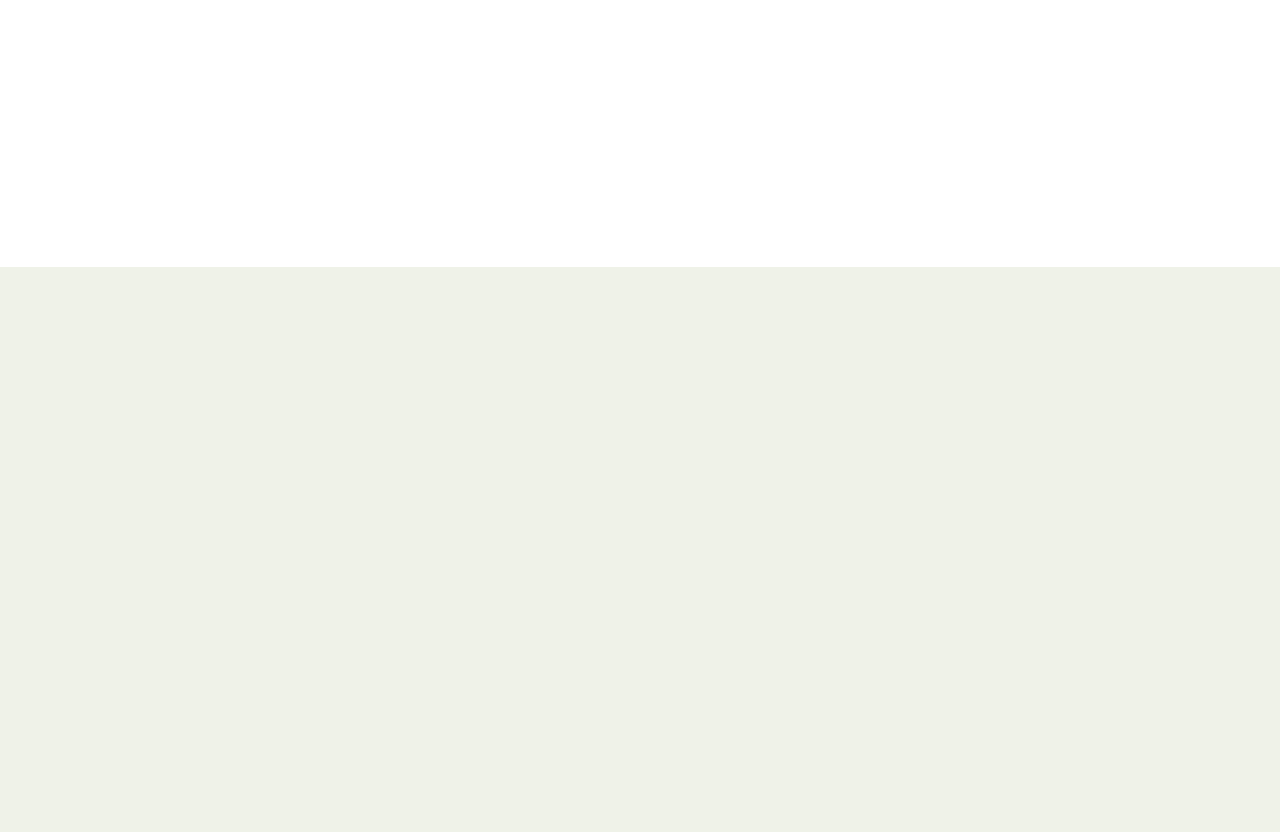
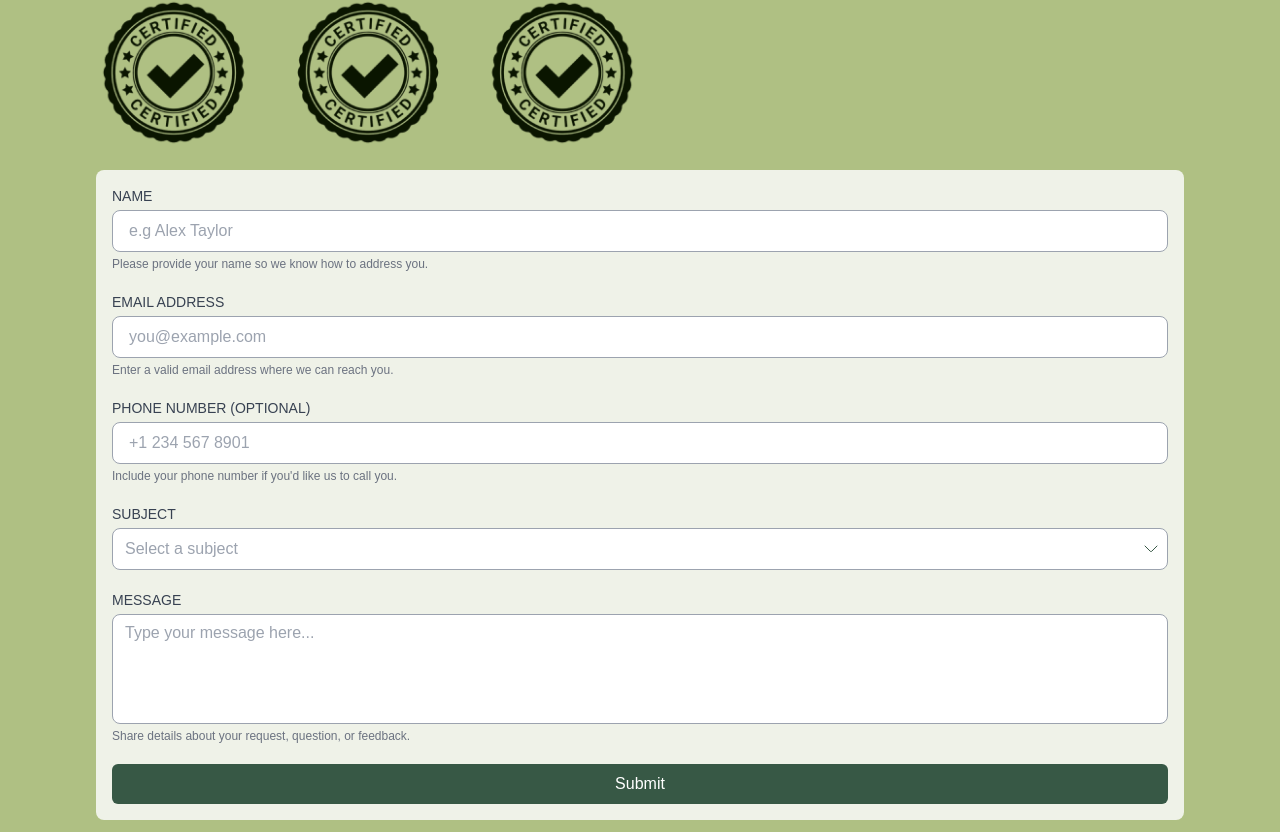
Before and after one commit to bagussuprapta/kreative-assembly, a React (Create React App) app: page / in a window 1280 px wide. Shown: the part 3083-3915 px from the top of the page. Before the commit the page ends 3350 px from the top, so only its background shows below. Built offline with nearby package versions, Linux system fonts and the light colour scheme; the HTML template or start-up script is replaced by a standard one; a web font is replaced by a local one.

Commit message:
feat(get-in-touch): create get in touch component with form

```diff
--- a/package.json
+++ b/package.json
@@ -6,6 +6,7 @@
   "private": true,
   "dependencies": {
     "@headlessui/react": "^2.2.0",
+    "clsx": "^2.1.1",
     "react": "^18.3.1",
     "react-dom": "^18.3.1",
     "react-scripts": "5.0.1",
--- /dev/null
+++ b/src/components/interface/GetInTouch.jsx
@@ -0,0 +1,158 @@
+import React, { useState } from "react";
+import { Combobox, ComboboxButton, ComboboxInput, ComboboxOption, ComboboxOptions, Field, Textarea } from "@headlessui/react";
+import clsx from "clsx";
+
+const people = [
+  { id: 1, name: "General Inquiry" },
+  { id: 2, name: "Support Request" },
+  { id: 3, name: "Sales Inquiry" },
+  { id: 4, name: "Feedback or Suggestions" },
+  { id: 5, name: "Product Customization Request" },
+];
+
+function GetInTouch() {
+  const [query, setQuery] = useState("");
+  const [selected, setSelected] = useState();
+
+  const filteredPeople =
+    query === ""
+      ? people
+      : people.filter((person) => {
+          return person.name.toLowerCase().includes(query.toLowerCase());
+        });
+
+  const [formData, setFormData] = useState({
+    name: "",
+    email: "",
+    phone: "",
+    subject: "",
+    message: "",
+  });
+
+  const handleChange = (e) => {
+    const { name, value } = e.target;
+    setFormData({ ...formData, [name]: value });
+  };
+
+  const handleSubmit = (e) => {
+    e.preventDefault();
+    console.log("Form submitted:", formData);
+    // Add your form submission logic here
+  };
+
+  return (
+    <div className=" mx-auto py-3 ">
+      <div className="flex flex-col gap-y-2">
+        <h2 className="mb-5 text-4xl">Get in Touch</h2>
+        <p>Have questions or ready to learn more about how Bug Bug Consulting can transform your pest management? We're here to help.</p>
+        <img className="place-self-start ssm:w-2/3 sm:w-1/2" src="Certified.png" alt="" />
+      </div>
+      <form onSubmit={handleSubmit} className="space-y-5 bg-bugbug-25 p-4 rounded-lg mt-5">
+        <div>
+          <label htmlFor="name" className="block text-sm font-medium text-gray-700">
+            NAME
+          </label>
+          <input
+            type="text"
+            id="name"
+            name="name"
+            value={formData.name}
+            onChange={handleChange}
+            className="border border-gray-400 w-full py-2 px-4 rounded-lg mt-1 outline-none"
+            placeholder="e.g Alex Taylor"
+          />
+          <p className="text-xs mt-1 text-gray-500">Please provide your name so we know how to address you.</p>
+        </div>
+        <div>
+          <label htmlFor="email" className="block text-sm font-medium text-gray-700">
+            EMAIL ADDRESS
+          </label>
+          <input
+            type="email"
+            id="email"
+            name="email"
+            value={formData.email}
+            onChange={handleChange}
+            className="border border-gray-400 w-full py-2 px-4 rounded-lg mt-1 outline-none"
+            placeholder="you@example.com"
+          />
+          <p className="text-xs mt-1 text-gray-500">Enter a valid email address where we can reach you.</p>
+        </div>
+        <div>
+          <label htmlFor="phone" className="block text-sm font-medium text-gray-700">
+            PHONE NUMBER (OPTIONAL)
+          </label>
+          <input
+            type="tel"
+            id="phone"
+            name="phone"
+            value={formData.phone}
+            onChange={handleChange}
+            className="border border-gray-400 w-full py-2 px-4 rounded-lg mt-1 outline-none"
+            placeholder="+1 234 567 8901"
+          />
+          <p className="text-xs mt-1 text-gray-500">Include your phone number if you'd like us to call you.</p>
+        </div>
+        <div>
+          <label htmlFor="subject" className="block text-sm font-medium text-gray-700">
+            SUBJECT
+          </label>
+          <div className="mx-auto mt-1">
+            <Combobox value={selected} onChange={(value) => setSelected(value)} onClose={() => setQuery("")}>
+              <div className="relative">
+                <ComboboxInput
+                  className={clsx("w-full rounded-lg border bg-white border-gray-400 pr-8 pl-3 py-2 px-4", "focus:outline-none data-[focus]:outline-2 data-[focus]:-outline-offset-2")}
+                  displayValue={(person) => person?.name}
+                  onChange={(event) => setQuery(event.target.value)}
+                  placeholder="Select a subject"
+                />
+                <ComboboxButton className="group absolute inset-y-0 right-0 px-2.5">
+                  <svg width="14" height="8" viewBox="0 0 14 8" fill="none" xmlns="http://www.w3.org/2000/svg">
+                    <path d="M13 1L7.70711 6.29289C7.31658 6.68342 6.68342 6.68342 6.29289 6.29289L1 1" stroke="#375845" stroke-linecap="round" />
+                  </svg>
+                </ComboboxButton>
+              </div>
+
+              <ComboboxOptions
+                anchor="bottom"
+                transition
+                className={clsx(
+                  "w-[var(--input-width)] rounded-xl border-gray-400 border p-1 [--anchor-gap:var(--spacing-1)] empty:invisible",
+                  "transition duration-100 ease-in data-[leave]:data-[closed]:opacity-0 bg-white mt-2"
+                )}
+              >
+                {filteredPeople.map((person) => (
+                  <ComboboxOption key={person.id} value={person} className="group flex cursor-pointer items-center gap-2 rounded-lg py-1.5 px-3 hover:bg-bugbug-400 hover:text-white">
+                    <div className="">{person.name}</div>
+                  </ComboboxOption>
+                ))}
+              </ComboboxOptions>
+            </Combobox>
+          </div>
+        </div>
+        <div>
+          <label htmlFor="message" className="block text-sm font-medium text-gray-700">
+            MESSAGE
+          </label>
+          <div className="mt-1">
+            <Field>
+              <Textarea
+                className={clsx("block w-full resize-none rounded-lg border border-gray-400 py-1.5 px-3", "focus:outline-none data-[focus]:outline-2 data-[focus]:-outline-offset-2")}
+                rows={4}
+                placeholder="Type your message here..."
+              />
+            </Field>
+          </div>
+          <p className="text-xs mt-1 text-gray-500">Share details about your request, question, or feedback.</p>
+        </div>
+        <div>
+          <button type="submit" className="w-full bg-bugbug-600 text-white py-2 px-4 rounded-md hover:bg-bugbug-700 focus:outline-none focus:ring focus:ring-bugbug-150">
+            Submit
+          </button>
+        </div>
+      </form>
+    </div>
+  );
+}
+
+export { GetInTouch };
--- a/src/components/interface/InsightsAndInnovations.jsx
+++ b/src/components/interface/InsightsAndInnovations.jsx
@@ -35,7 +35,7 @@ function TabButtonCategory({ title }) {
 
 function InsightsAndInnovations() {
   return (
-    <div className="mb-96">
+    <div>
       <h2 className="mb-5 text-4xl">
         Insights and <br /> Innovations
       </h2>
--- a/src/pages/landingPage.js
+++ b/src/pages/landingPage.js
@@ -3,6 +3,7 @@ import { Hero } from "../components/interface/Hero";
 import { AboutUs } from "../components/interface/AboutUs";
 import { OurSolution } from "../components/interface/OurSolution";
 import { InsightsAndInnovations } from "../components/interface/InsightsAndInnovations";
+import { GetInTouch } from "../components/interface/GetInTouch";
 
 function LandingPage() {
   return (
@@ -20,6 +21,9 @@ function LandingPage() {
       <div className="bg-white px-2 py-11 sm:px-4 md:px-6 lg:px-8 xl:px-24">
         <InsightsAndInnovations />
       </div>
+      <div className="bg-bugbug-150 px-2 sm:px-4 md:px-6 lg:px-8 xl:px-24">
+        <GetInTouch />
+      </div>
     </div>
   );
 }
```
Also changed, not shown: public/Certified.png (added), 1 other file (tests, documents, lock files or other folders).
